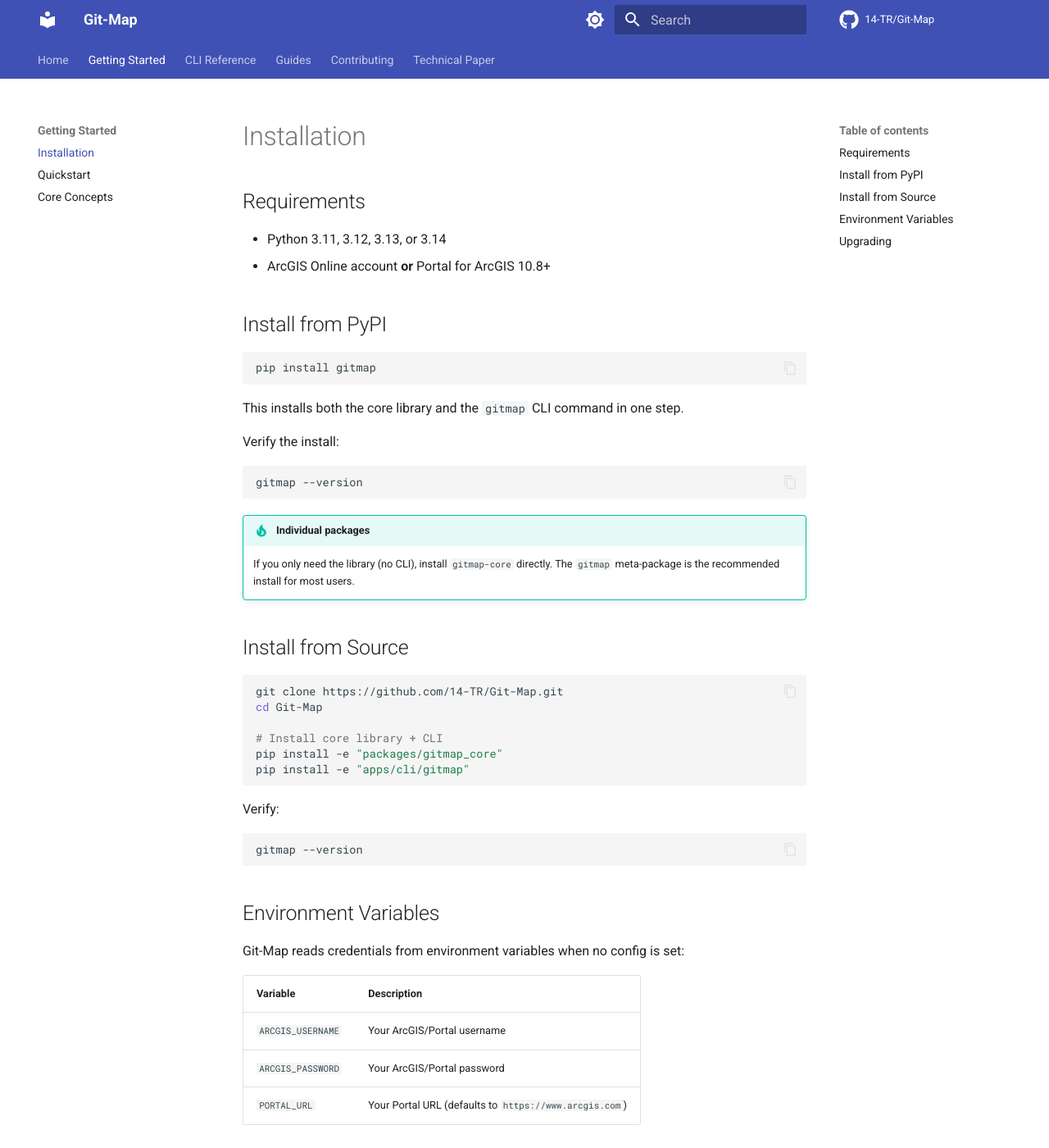
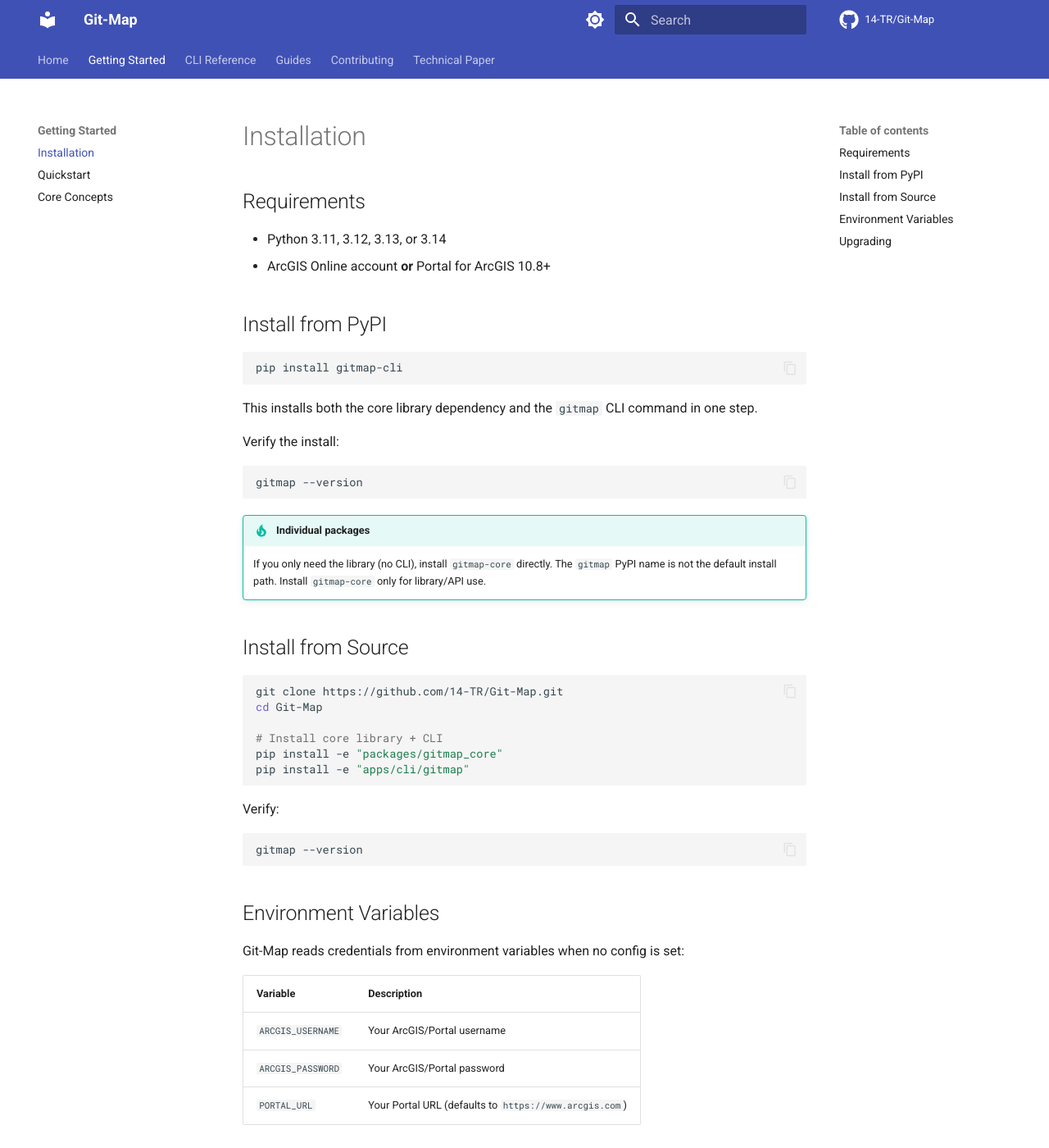
Before and after one commit to 14-TR/Git-Map, an MkDocs documentation site: the page built from docs/getting-started/installation.md, in a window 1280 px wide and 1400 px high. Shown: the whole window at 82% size. Built offline with MkDocs 1.6.1 and Material for MkDocs 9.7.7, drawn with Linux system fonts in a browser that asks for light colours; comment, search, counter and statistics services are not loaded.

Commit message:
docs: correct PyPI install path (#155)

````diff
--- a/docs/getting-started/installation.md
+++ b/docs/getting-started/installation.md
@@ -8,10 +8,10 @@
 ## Install from PyPI
 
 ```bash
-pip install gitmap
+pip install gitmap-cli
 ```
 
-This installs both the core library and the `gitmap` CLI command in one step.
+This installs both the core library dependency and the `gitmap` CLI command in one step.
 
 Verify the install:
 
@@ -21,7 +21,7 @@
 
 !!! tip "Individual packages"
     If you only need the library (no CLI), install `gitmap-core` directly.
-    The `gitmap` meta-package is the recommended install for most users.
+    The `gitmap` PyPI name is not the default install path. Install `gitmap-core` only for library/API use.
 
 ## Install from Source
 
@@ -55,7 +55,7 @@
 ## Upgrading
 
 ```bash
-pip install --upgrade gitmap
+pip install --upgrade gitmap-cli
 ```
 
 ---
````
Also changed, not shown: PUBLISHING.md (+12 -22 lines), README.md (+3 -3 lines), docs/getting-started/quickstart.md (+1 -1 lines), docs/index.md (+2 -2 lines), 2 other files.
